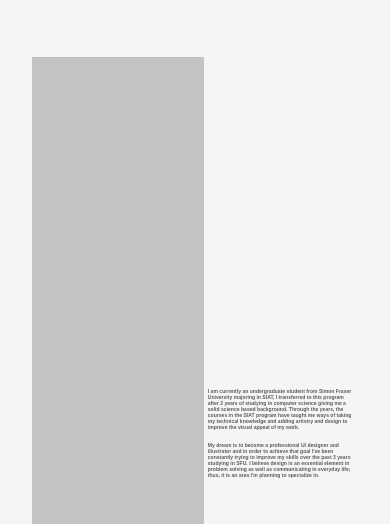
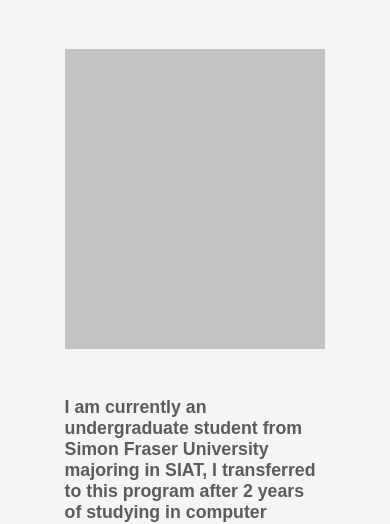
Before and after one commit to davidnguyen1501/P03-Portfolio, a plain HTML site: page index.html in a window 390 px wide. Shown: the part 319-843 px from the top of the page. Drawn offline with nearby package versions, Linux system fonts and the light colour scheme.

Commit message:
add responsiveness to front page

```diff
--- a/main.css
+++ b/main.css
@@ -346,7 +346,6 @@ height: 100%;
 .process_img{
 margin-top: 2em;
 margin-bottom: 2em;
-/*padding: 0.5em;*/
 text-align: center;
 max-width: 100%;
 background-color: white;
@@ -366,16 +365,32 @@ display: flex;
 flex-wrap: wrap;
 flex-direction: row;
 justify-content: space-around;
-/* margin-left: 5em;
-margin-right: 5em;
-margin-bottom: 4em;*/
-
-
 }
 
+/* for front page responsiveness */
+@media (max-width: 800px){
+    .intro-child-bg{
+        height:300px;
+        width:80%;
+        padding: 0;
+      }
+      .intro-parent{
+        flex-direction: column;
+        justify-content: center;
+        padding: 0;
+        padding-top: 1.5em;
+      }
+      .intro-child{
+        width:80%;
+      }
+      .intro-child p{
+        font-size:3.5em;
+      }
+}
+
+/*for images in projects page*/
 @media (min-width: 900px) {
 body{
-
 }
 
 .process_img{
```
Also changed, not shown: project1.html (+11 -4 lines), 1 other file.
